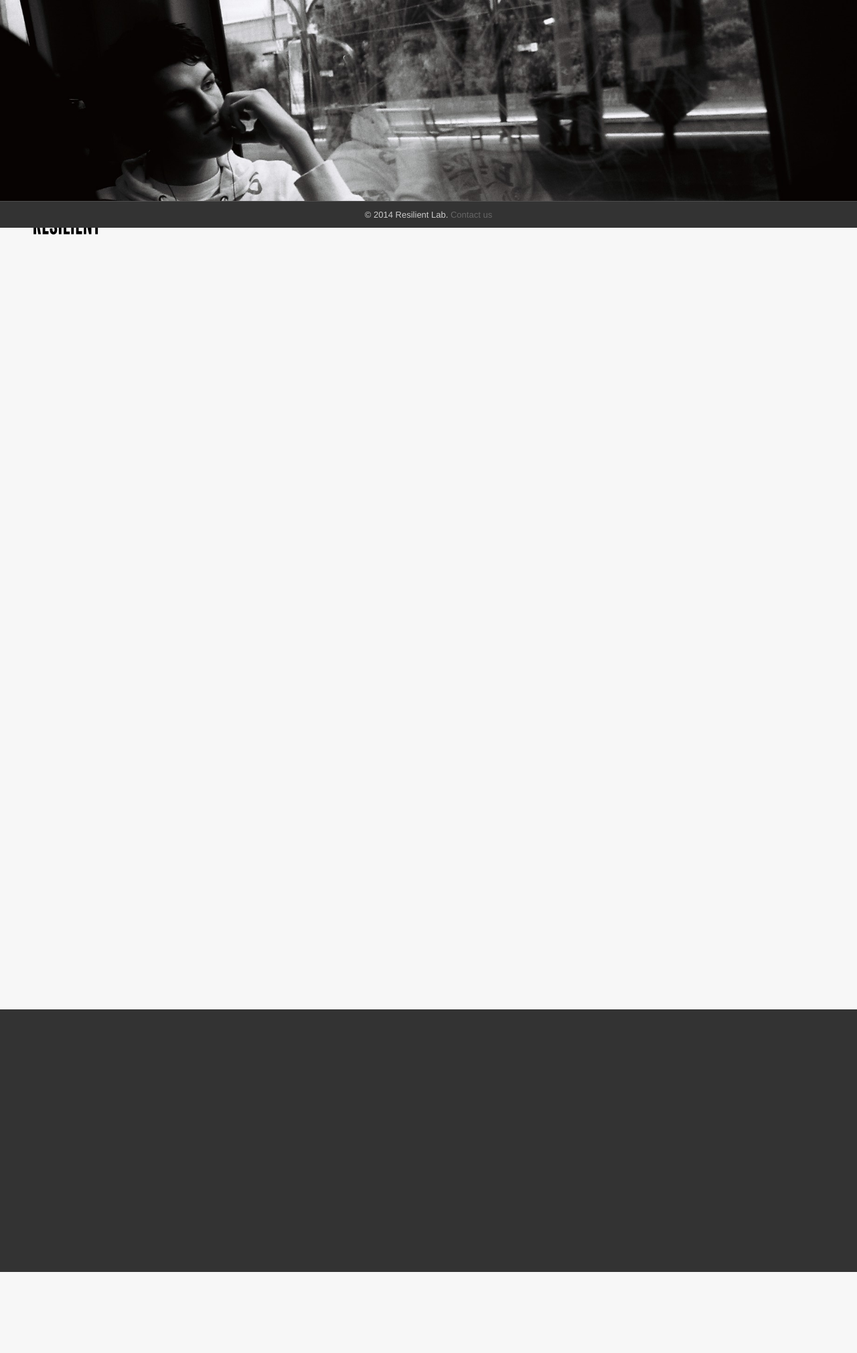
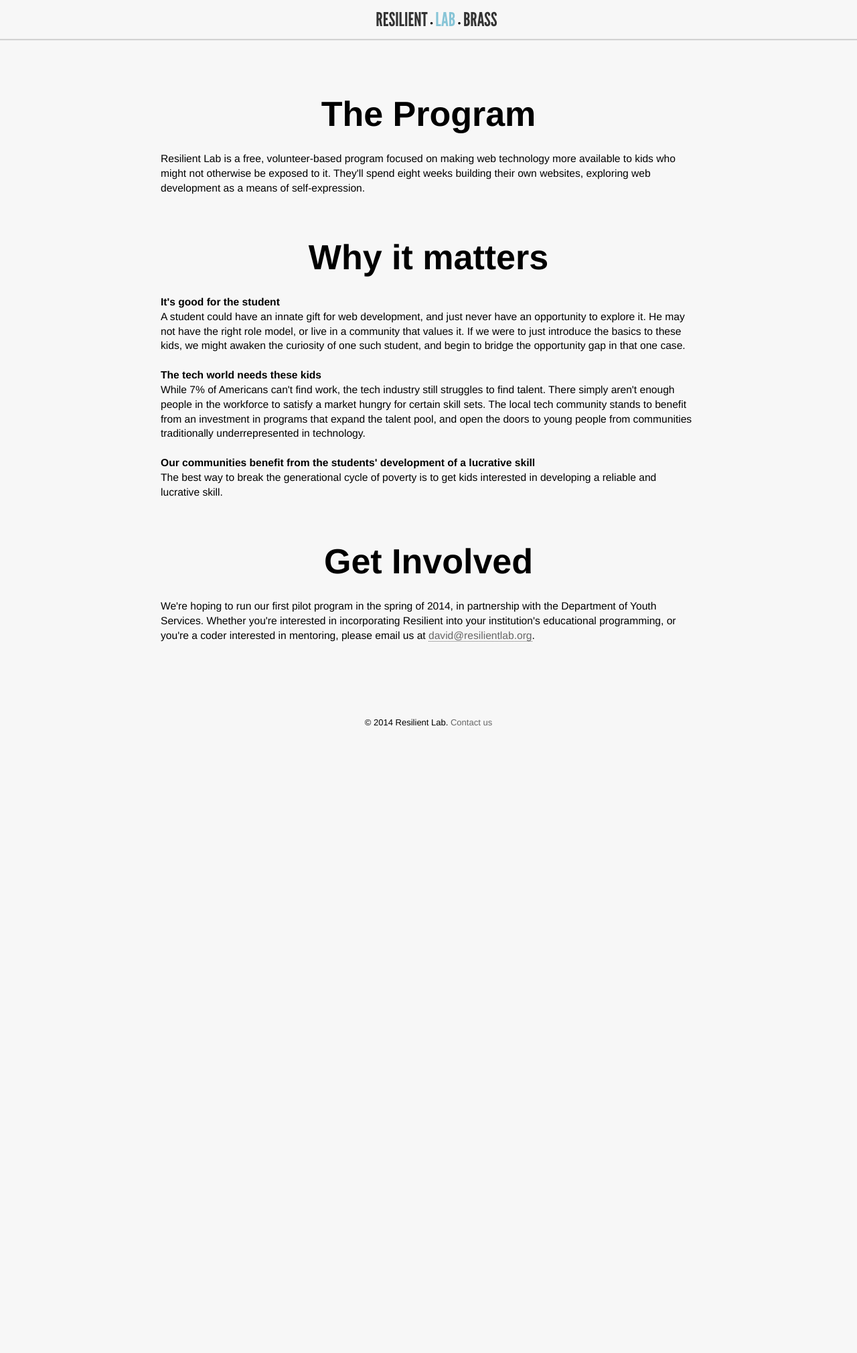
Before and after one commit to ddelmar/resilient, a PHP site: page /rlab in a window 1280 px wide. Shown: the whole page at 67% size. After the commit the page ends 1098 px from the top, so only its background shows below. Run offline with PHP 8.4, Linux system fonts and the light colour scheme; some libraries are stand-ins or nearby versions; some web fonts are replaced.

Commit message:
added rlab and brass, wrote copy

```diff
--- a/c/desktop.css
+++ b/c/desktop.css
@@ -10,11 +10,6 @@ body{
 	padding: 0;
 	background: #ededed;
 
-}
-
-p{
-	margin: 0 0 20px 0;
-	font-size: 1.6em;
 }
 
 h1 {
@@ -43,6 +38,13 @@ h3 {
 ::::::::::::::::
 */
 
+.body_ p{
+	margin: 0 0 20px 0;
+	font-size: 1.6em;
+}
+
+.body_ h2 { margin: 0; }
+
 h2#tagline {
 	margin: 300px 0 0 0 ;
 	opacity: 0;
@@ -50,7 +52,7 @@ h2#tagline {
 	text-shadow: rgba(0, 0, 0, 0.14902) 0px 2px 1px;
 }
 
-#intro{
+.body_ #intro{
 	/*
 	the height of this div determines how long the scroll is.
 	Make sure to also edit the JS
@@ -64,13 +66,10 @@ h2#tagline {
 }
 
 #logo a {
-background-size: 50%;
-width: 200px;
-height: 75px;
-z-index: 0;
-}
-
-.body_ #logo a {
+	background-size: 50%;
+	width: 200px;
+	height: 75px;
+	z-index: 0;
 	position: fixed;
 	top: 20px;
 	left: 0;
@@ -114,16 +113,11 @@ z-index: 0;
 	padding: 0;
 }
 
-/*
-::::::::::::::::
-::: CONTENT ::::
-::::::::::::::::
-*/
-
-#container {
+.body_ #container {
 	position: absolute;
 	width: 100%;
 	z-index:4;
+	margin: 0;
 }
 
 .body_ #header {
@@ -136,7 +130,7 @@ z-index: 0;
 	z-index: 4;
 }
 
-#tier2 {
+.body_ #tier2 {
 	position: absolute;
 	top: 1100px;
 	text-align: center;
@@ -145,9 +139,9 @@ z-index: 0;
 	z-index: 3;
 }
 
-#tier2 * {opacity:0;}
+.body_ #tier2 * {opacity:0;}
 
-#tier3 {
+.body_ #tier3 {
 	position: absolute;
 	top: 1507px;
 	padding: 60px 0 90px 0;
@@ -155,7 +149,7 @@ z-index: 0;
 	color: #f7f7f7;
 }
 
-#tier3 * {opacity:0;}
+.body_ #tier3 * {opacity:0;}
 
 .product {
 	width: 750px;
@@ -163,7 +157,7 @@ z-index: 0;
 	text-align: center;
 }
 
-.product a {
+#tier2 .product a {
 	float: left;
 	width: 350px;
 	height: 80px;
@@ -174,7 +168,7 @@ z-index: 0;
 	box-shadow: rgba(0, 0, 0, 0.15) 0px 2px 1px;
 }
 
-.product a:hover {
+#tier2 .product a:hover {
 	background: #333;
 	color: #ccc;
 }
@@ -200,11 +194,11 @@ z-index: 0;
 
 #footer_home .footer {
 	position: absolute;
-	top: 1860px;
+	top: 1960px;
 	z-index:4;
 }
 
-.footer {
+.body_ .footer {
 	background: #333;
 	color: #ccc;
 	border-top: 1px solid #4e4e4e;
@@ -226,8 +220,8 @@ z-index: 0;
 	background-size: 100%;
 }
 
-.body_rlab #logo a {
-	position: absolute;
-	top: 320px;
-	left: 0;
+
+#container {
+	margin: 140px auto 0px auto;
+	width: 800px;
 }
--- a/c/master.css
+++ b/c/master.css
@@ -20,19 +20,6 @@
     src: url('/f/Carton-Slab.otf');
 }
 
-@-webkit-keyframes fadeIn1 {
-	0% {opacity:0;}
-	100% {opacity:1;}
-}
-
-@-moz-keyframes fadeIn1 {
-	0% {opacity:0;}
-	100% {opacity:1;}
-}
-
-@-moz-document url-prefix() {
-}
-
 * {
 	margin:0;
 	padding:0;
@@ -44,6 +31,14 @@ body {
 	background: #f7f7f7;
 	font-size: 81.25%;
 }
+
+h2 {
+	margin: 1.2em 0 .5em 0;
+}
+
+.body_ p { text-align: center; }
+
+ul, ol, li { list-style-type:none; }
 
 img {border:none;}
 
@@ -72,3 +67,44 @@ text-indent: -999px;
 	width: 100%;
 	padding: 12px 0;
 }
+
+/*
+::::::::::::::::
+::: PAGES ::::
+::::::::::::::::
+*/
+
+p {
+margin: 0 0 20px 0;
+font-size: 1.2em;
+line-height: 1.4;
+text-align:left;
+}
+
+#nav {
+	z-index: 0;
+	position: fixed;
+	top: 0px;
+	width: 100%;
+	float: left;
+	z-index:4;
+	padding: 12px;
+	box-shadow: rgba(0, 0, 0, 0.15) 0px 2px 1px;
+	background: #f7f7f7;
+}
+
+#nav a {
+	font: 2.2em "league gothic", helvetica;
+	text-transform: uppercase;
+	color: #333;
+	-webkit-font-smoothing: antialiased;
+
+}
+
+#tier2 {
+	padding: 0 0 80px 0;
+}
+
+p a {
+	border-bottom: 1px dotted #666;
+}
--- a/c/mobile.css
+++ b/c/mobile.css
@@ -25,6 +25,11 @@ div {width: 100%; float: left; display: block;}
 #container {
 	width: 90%;
 	padding: 5%;
+	margin: 60px auto 70px auto;
+}
+
+.body_ #container {
+	margin: 0 auto;
 }
 
 #tier2, #tier3 {
--- /dev/null
+++ b/includes/nav.php
@@ -0,0 +1,8 @@
+<style>
+#nav a.<?php echo basename($uri) ?> { color: #88C5D7; }
+</style>
+<div id="nav">
+	<a class="home" href="/">Resilient</a> &bull;
+	<a class="rlab" href="/rlab">Lab</a> &bull;
+	<a class="brass" href="/brass">Brass</a>
+</div>
--- a/rlab/index.php
+++ b/rlab/index.php
@@ -1,47 +1,49 @@
 <?php include_once("../includes/head.php") ?>
+<?php include_once("../includes/nav.php") ?>
 
 <?php
 /*
+What we do
+pilot program going up in 2014
+
+Why it matters
+
+Get involved
+
 Kid's portfolio's by name
 */
 ?>
-<div id="logo">
-	<a href="/">Resilient</a>
-</div>
+
 
 <div id="container">
-<div id="header"></div><!-- /header -->
 
 <div id="tier2">
 	<section>
-		<h1>Resilient</h1>
-		<h2 id="tagline">Writing code to change the odds for urban teens.</h2>
+		<h2>The Program</h2>
+		<p>Resilient Lab is a free, volunteer-based program focused on making web technology more available to kids who might not otherwise be exposed to it. They'll spend eight weeks building their own websites, exploring web development as a means of self-expression.
+	</section>
+
+	<section>
+		<h2>Why it matters</h2>
+		<p>
+<b>It's good for the student</b><br />
+A student could have an innate gift for web development, and just never have an opportunity to explore it. He may not have the right role model, or live in a community that values it. If we were to just introduce the basics to these kids, we might awaken the curiosity of one such student, and begin to bridge the opportunity gap in that one case.
+<br /><br />
+<b>The tech world needs these kids</b><br />
+While 7% of Americans can't find work, the tech industry still struggles to find talent. There simply aren't enough people in the workforce to satisfy a market hungry for certain skill sets. The local tech community stands to benefit from an investment in programs that expand the talent pool, and open the doors to young people from communities traditionally underrepresented in technology.
+<br /><br />
+<b>Our communities benefit from the students' development of a lucrative skill</b>
+<br />The best way to break the generational cycle of poverty is to get kids interested in developing a reliable and lucrative skill.
+		</p>
+	</section>
+
+	<section>
+		<h2>Get Involved</h2>
+		<p>We're hoping to run our first pilot program in the spring of 2014, in partnership with the Department of Youth Services. Whether you're interested in incorporating Resilient into your institution's educational programming, or you're a coder interested in mentoring, please email us at <a href="mailto:david@resilientlab.org" target="_blank">david@resilientlab.org</a>.
+	</section>
 
 
-		<h2>What we do</h2>
-		<div class="product">
-			<a class="resilient" href="#">
-				<h3>Resilient Lab</h3>
-				<p>Teaching teens to code</p>
-			</a>
-			<a class="brass" href="#">
-				<h3>BRASS</h3>
-				<p>Smarter Corrections Software</p>
-			</a>
-		</div>
-	</section>
 </div><!-- /tier2 -->
-
-<div id="tier3">
-	<section>
-		<div class="product">
-		<h2>Hacking the opportunity gap</h2>
-		<p>
-We are a network of developers and designers committed to the vision of technology as an equalizer in Boston. Volunteer with us. Help us nudge our communities forward.
-		</p>
-		</div>
-	</section>
-</div><!-- /tier3 -->
 
 
 	<?php include_once("../includes/footer.php") ?>
```
Also changed, not shown: brass/index.php (added, +39 -0 lines), index.php (+7 -4 lines), i/brass.jpg (added).
